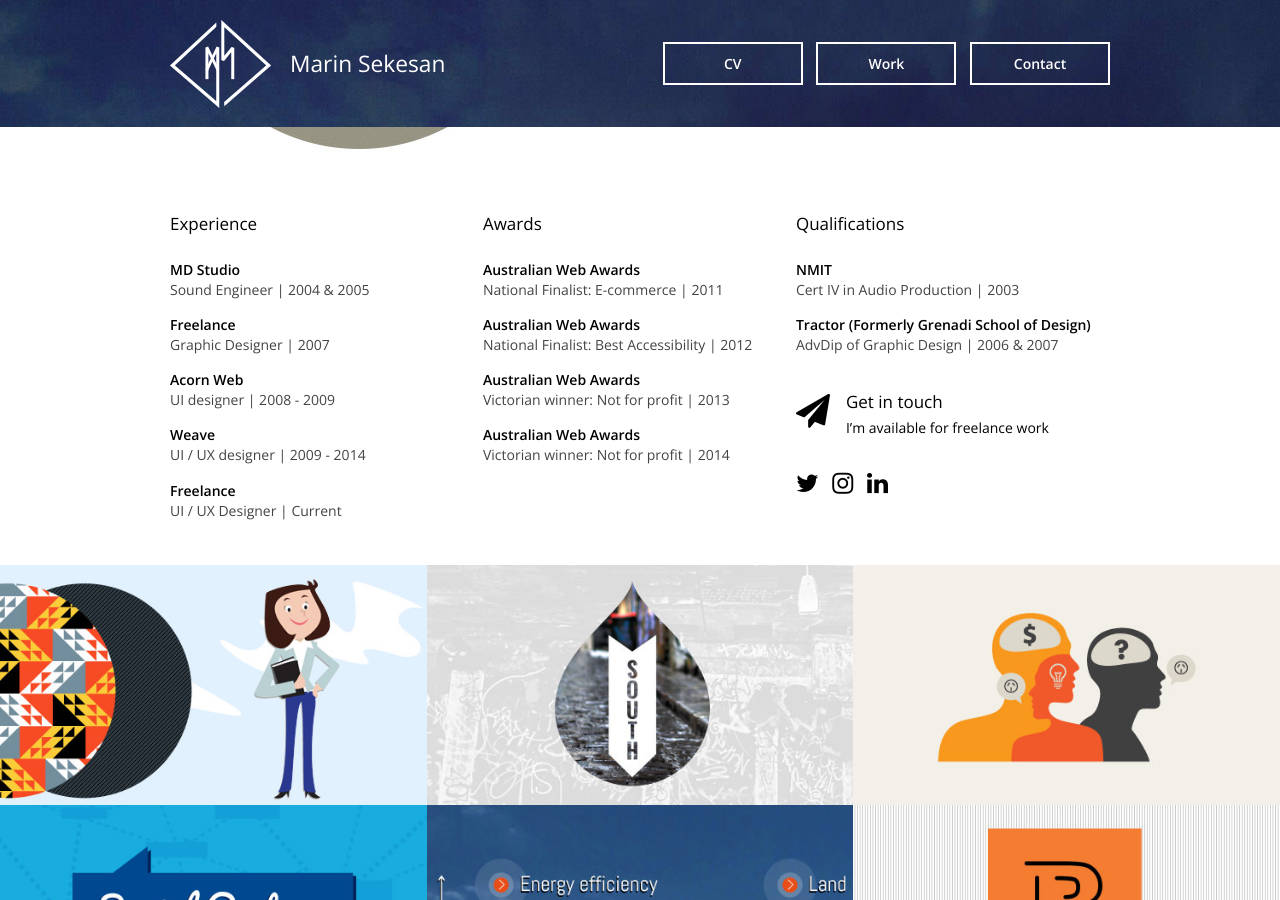
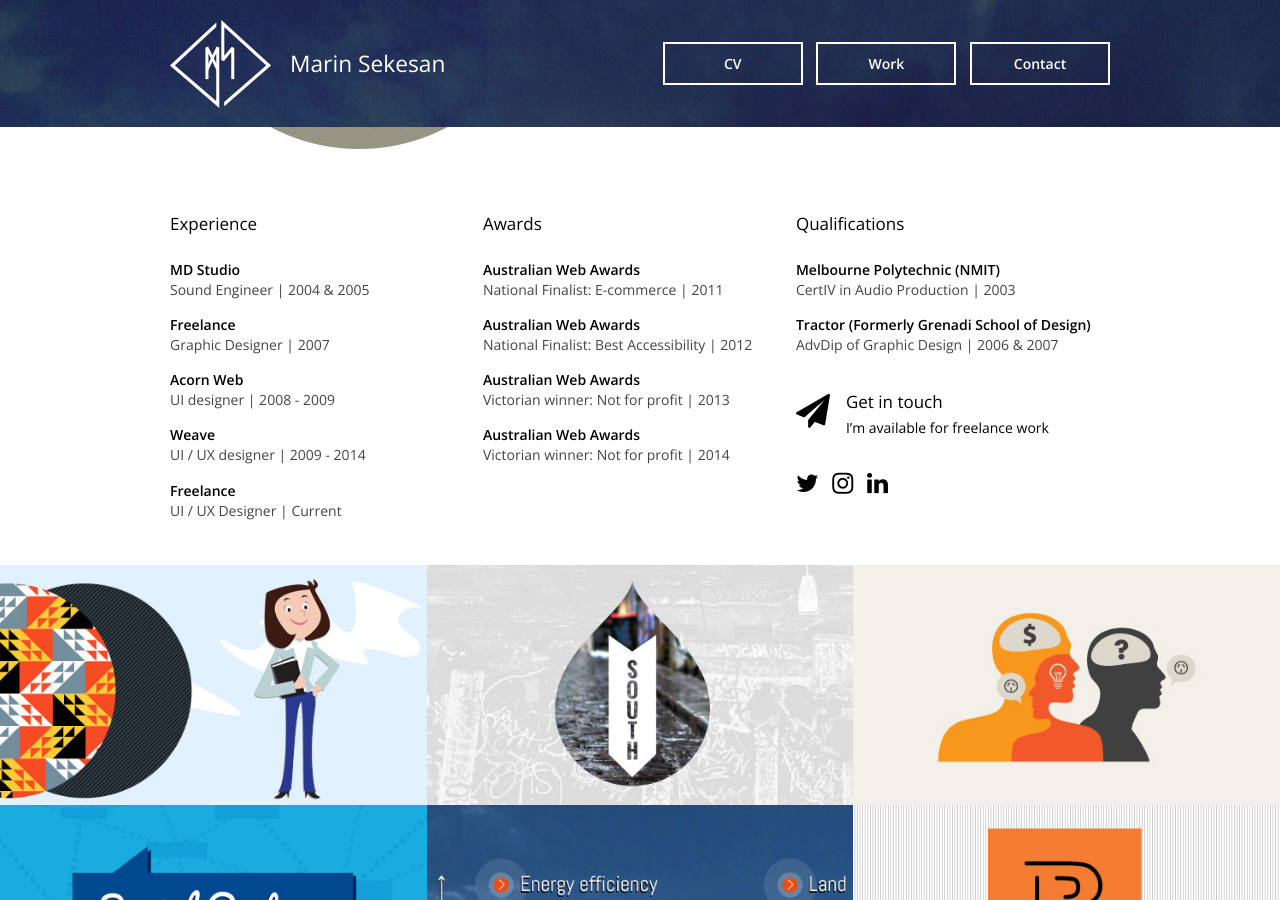
Before and after one commit to marinulon/marinulon.github.io, a Jekyll site: the page built from index.html, in a window 1280 px wide and 900 px high, scrolled down 1159 px. Built offline with Jekyll 4.4.1, drawn with Linux system fonts in a browser that asks for light colours; nearby versions of some CDN libraries; Markdown is read by kramdown in place of the engine named in the settings; the list of posts is cut into pages by our own code.

Commit message:
Update index.html

```diff
--- a/index.html
+++ b/index.html
@@ -116,8 +116,8 @@
 
         <h3>Qualifications</h3>
 
-        <h4>NMIT</h4>
-        <p>Cert IV in Audio Production | 2003</p>
+        <h4>Melbourne Polytechnic (NMIT)</h4>
+        <p>CertIV in Audio Production | 2003</p>
 
         <h4>Tractor (Formerly Grenadi School of Design)</h4>
         <p>AdvDip of Graphic Design | 2006 &amp; 2007</p>
```
